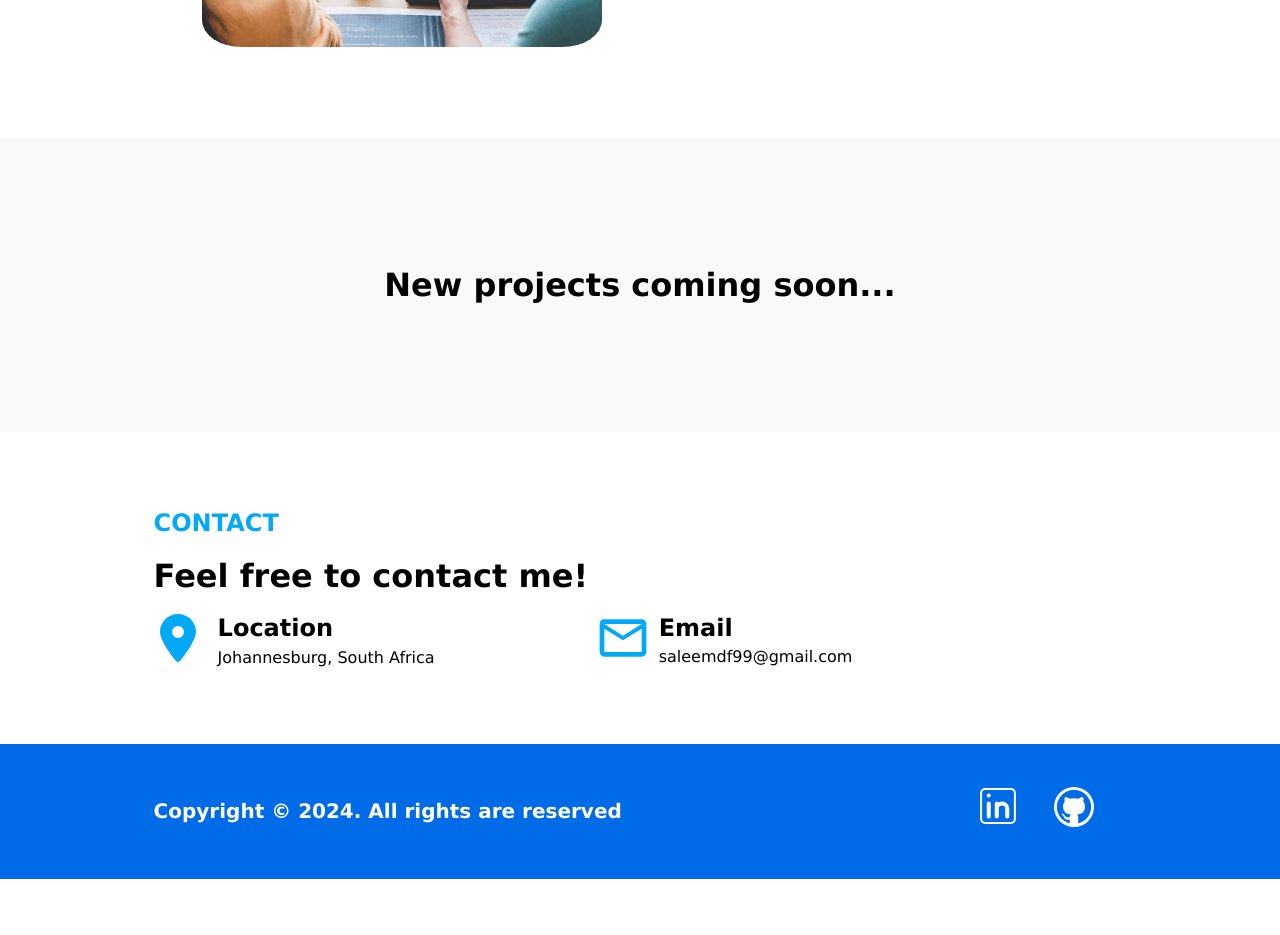
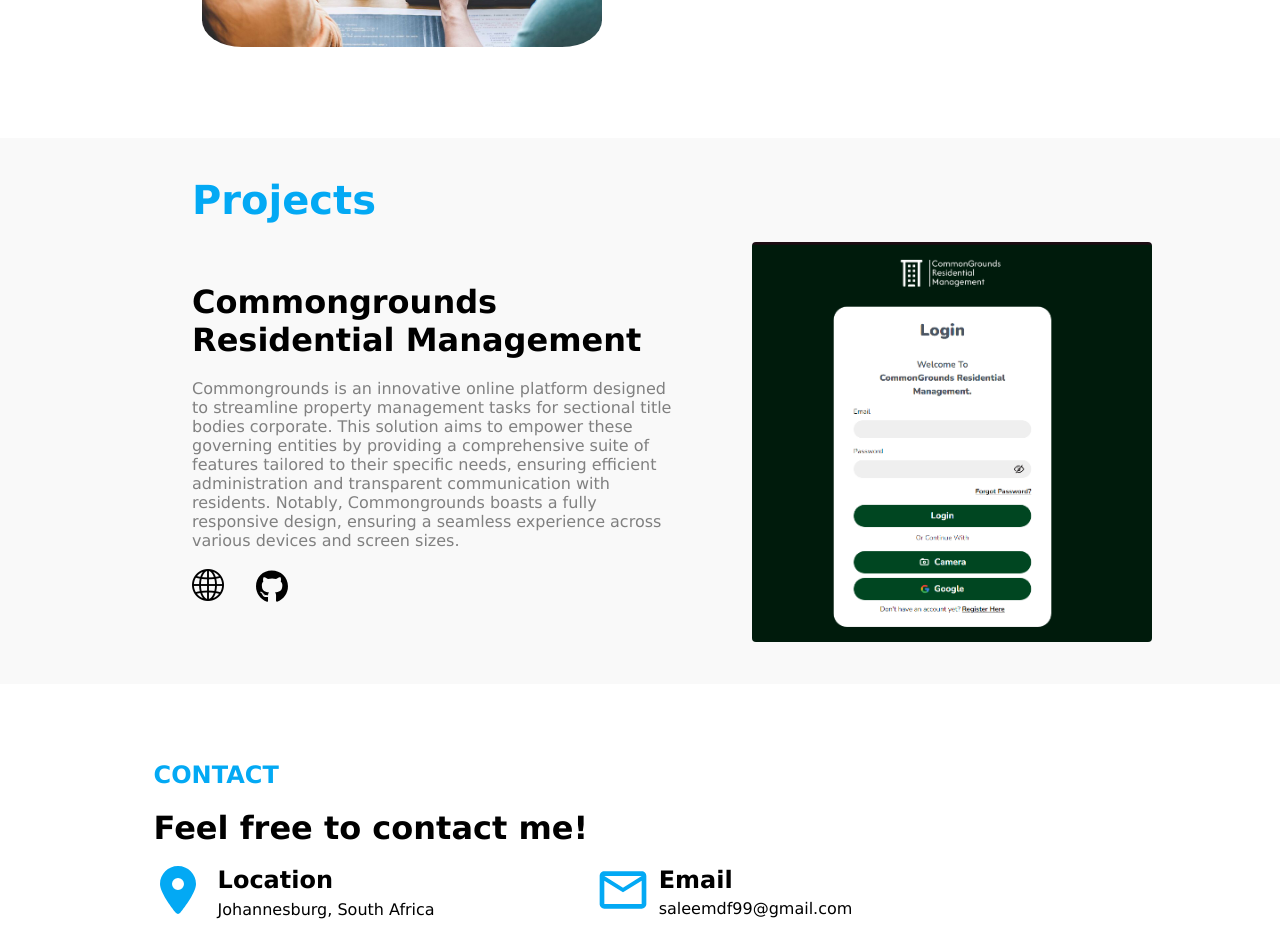
Before and after one commit to danishx99/react-portfolio-website, a React (Vite) app: page / in a window 1280 px wide. Shown: the part 1300-2235 px from the top of the page. Before the commit the page ends 2179 px from the top, so only its background shows below. Built offline with nearby package versions, Linux system fonts and the light colour scheme.

Commit message:
Updated projects section

```diff
--- a/src/App.css
+++ b/src/App.css
@@ -1,7 +1,7 @@
 * {
     margin: 0;
     padding: 0;
-    /* border: 1px solid black; */
+     /* border: 1px solid black;  */
     box-sizing: border-box;
     font-family: 'Lucida Sans', 'Lucida Sans Regular', 'Lucida Grande', 'Lucida Sans Unicode', Geneva, Verdana, sans-serif;
 }
@@ -189,13 +189,71 @@
 
 .projects {
     background-color: #f9f9f9;
-    padding: 10%;
+    padding: 3% 10% 3% 15%;
 }
 
-.projects .project-info {
-    text-align: center;
+.projects .projects-heading {
+    font-size: 2.5rem;
     font-weight: bold;
+    margin-bottom: 2%;
+    color: #03a9f4;
+}
+
+.projects .project-card {
+    display: flex;
+    flex-direction: row-reverse;
+    justify-content: space-between;
+    align-items: center;
+}
+
+
+.projects .project-card .project-image img{
+    width: 25rem;
+    border-radius: 1%;
+}
+
+.projects .project-card .project-info {
+    width: 50%;
+}
+
+.projects .project-card .project-title {
     font-size: 2rem;
+    font-weight: bold;
+    margin-bottom: 4%;
+}
+
+.projects .project-card .project-description {
+    font-size: 1rem;
+    color: gray;
+    margin-bottom: 4%;
+}
+
+.projects .project-card .project-links {
+    display: flex;
+    flex-direction: row;
+    justify-content: flex-start;
+    gap: 2rem;
+    align-items: center;
+}
+
+.projects .project-card .project-links .web-icon img{
+    width: 2rem;
+}
+
+.projects .project-card .project-links .project-github .project-github-icon{
+    color: #000;
+    font-size: 33px;
+}
+/* hover effect for web icon to make it slightly larger */
+.projects .project-card .project-links .web-icon img:hover {
+    transform: scale(1.1);
+
+}
+
+/* same thing for github icon */
+.projects .project-card .project-links .project-github .project-github-icon:hover {
+    transform: scale(1.1);
+
 }
 
 .contact {
--- a/src/App.jsx
+++ b/src/App.jsx
@@ -1,6 +1,8 @@
 import "./App.css";
 import logo from "./assets/fullstack-development.png";
 import aboutPhoto from "./assets/about-image.jpg";
+import webIcon from "./assets/web.png";
+import projectPhoto from "./assets/commongrounds.png";
 import { FontAwesomeIcon } from "@fortawesome/react-fontawesome";
 import { faGithub, faLinkedin } from "@fortawesome/free-brands-svg-icons";
 import { FaLocationDot } from "react-icons/fa6";
@@ -97,7 +99,38 @@ function App() {
 
       {/* PROJECTS COMPONENT */}
       <section className="projects" id="Projects">
-        <p className="project-info">New projects coming soon...</p>
+        {/* heading */}
+        <div className="projects-heading">Projects</div>
+        {/* project card */}
+        <div className="project-card">
+          <div className="project-image">
+            <img src={projectPhoto} alt="project photo" />
+          </div>
+          <div className="project-info">
+            <div className="project-title">
+              Commongrounds Residential Management
+            </div>
+            <div className="project-description">
+              Commongrounds is an innovative online platform designed to
+              streamline property management tasks for sectional title bodies
+              corporate. This solution aims to empower these governing entities
+              by providing a comprehensive suite of features tailored to their
+              specific needs, ensuring efficient administration and transparent
+              communication with residents. Notably, Commongrounds boasts a
+              fully responsive design, ensuring a seamless experience across
+              various devices and screen sizes.
+            </div>
+            <div className="project-links">
+              <a className="web-icon" href="https://commongrounds.co.za/" target="_blank">
+                <img src={webIcon} alt="web icon" />
+              </a>
+              <a className="project-github" href="https://github.com/danishx99/common-grounds-app" target="_blank">
+                {/* FaGithub icon */}
+                <FontAwesomeIcon className="project-github-icon" icon={faGithub} />
+              </a>
+            </div>
+          </div>
+        </div>
       </section>
 
       {/* CONTACT COMPONENT */}
```
Also changed, not shown: src/assets/commongrounds.png (added), src/assets/web.png (added).
